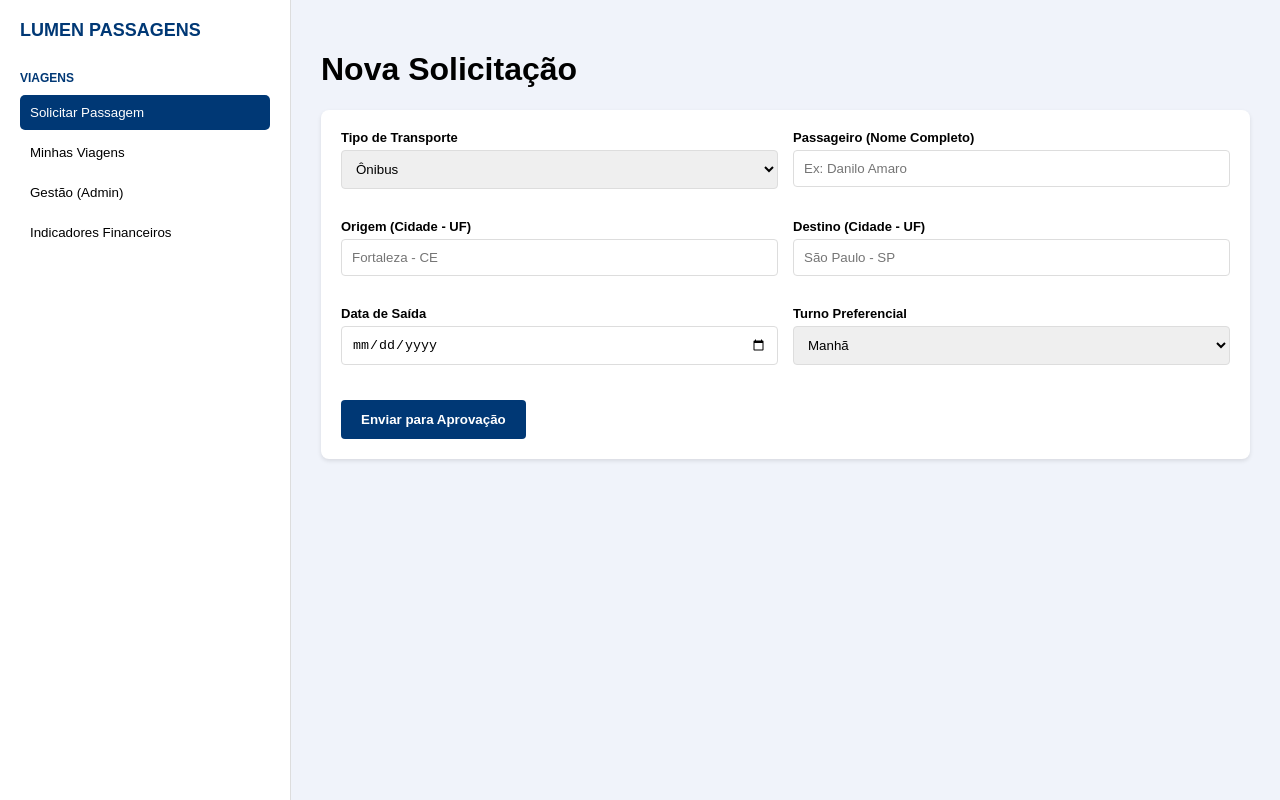
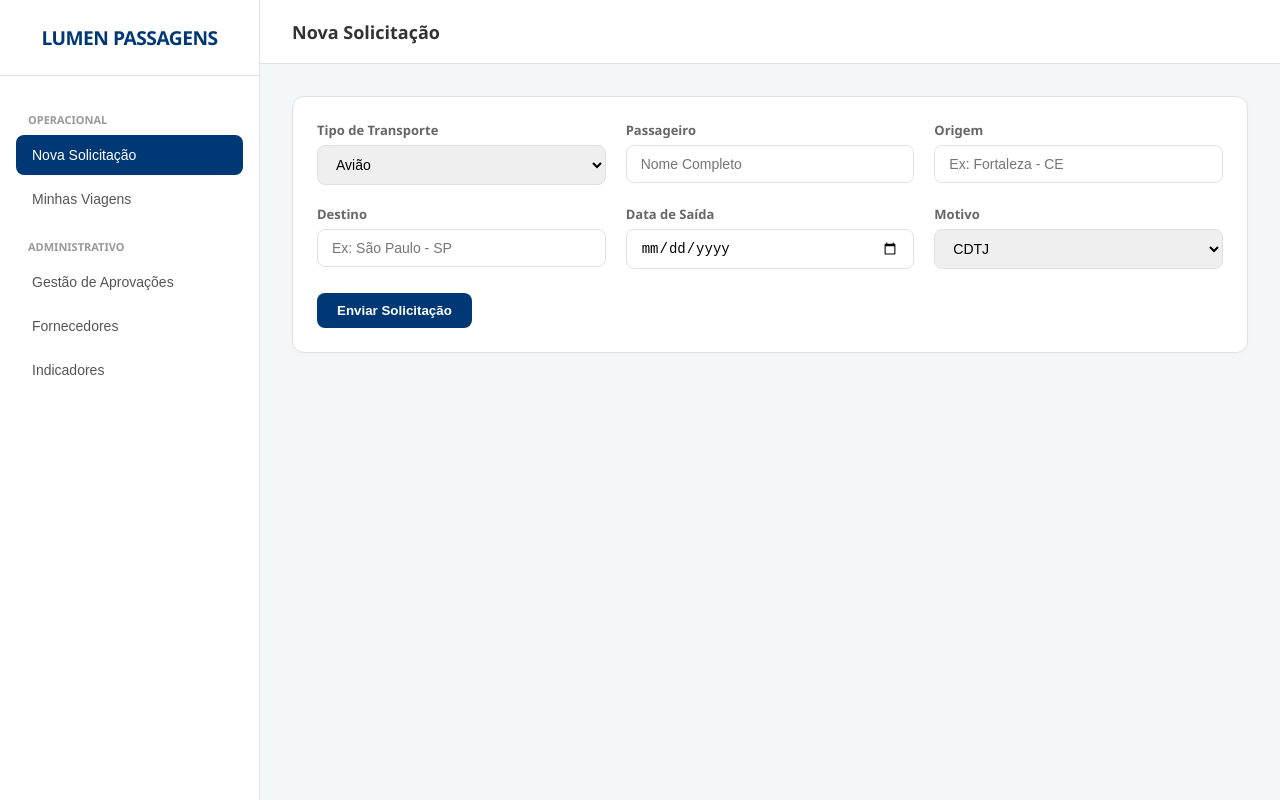
Before and after one commit to daniloamaro-design/lumenpassagens, a plain HTML site: page index.html in a window 1280 px wide. Drawn offline with nearby package versions, Linux system fonts and the light colour scheme; no server answers.

Commit message:
Refactor index.html for improved structure and styles

```diff
--- a/index.html
+++ b/index.html
@@ -12,94 +12,148 @@
   <script src="https://cdnjs.cloudflare.com/ajax/libs/Chart.js/4.4.1/chart.umd.min.js"></script>
 
   <style>
+    *, *::before, *::after { box-sizing: border-box; margin: 0; padding: 0; }
     :root {
       --lumen: #003875;
-      --lumen-light: #e6f0fa;
+      --lumen-mid: #1a4d85;
+      --lumen-lt: #eef4fb;
       --accent: #FFD700;
-      --bg: #F0F3FA;
-      --border: #ddd;
+      --success: #28a745;
+      --danger: #dc3545;
+      --text: #333;
+      --border: #dee2e6;
+      --bg: #f4f7f9;
     }
-    body { font-family: sans-serif; background: var(--bg); margin: 0; display: flex; height: 100vh; }
 
-    .sidebar { width: 250px; background: white; border-right: 1px solid var(--border); padding: 20px; }
-    .sidebar-section-title { font-weight: bold; color: var(--lumen); margin: 20px 0 10px; font-size: 12px; text-transform: uppercase; }
-    .sidebar-item { width: 100%; text-align: left; padding: 10px; border: none; background: none; cursor: pointer; border-radius: 5px; margin-bottom: 5px; }
-    .sidebar-item:hover { background: var(--lumen-light); }
-    .sidebar-item.active { background: var(--lumen); color: white; }
+    body { font-family: 'Segoe UI', system-ui, sans-serif; background: var(--bg); color: var(--text); display: flex; height: 100vh; overflow: hidden; }
 
-    .main-content { flex: 1; padding: 30px; overflow-y: auto; }
-    .card { background: white; padding: 20px; border-radius: 8px; box-shadow: 0 2px 4px rgba(0,0,0,0.1); }
-    .form-group { margin-bottom: 15px; display: flex; flex-direction: column; }
-    .form-label { font-size: 13px; font-weight: bold; margin-bottom: 5px; }
-    .form-input, .form-select { padding: 10px; border: 1px solid var(--border); border-radius: 4px; }
-    .btn { padding: 12px 20px; border: none; border-radius: 4px; cursor: pointer; font-weight: bold; }
+    /* Sidebar Estilo Lumen Estoque */
+    .sidebar { width: 260px; background: white; border-right: 1px solid var(--border); display: flex; flex-direction: column; flex-shrink: 0; }
+    .sidebar-header { padding: 24px; border-bottom: 1px solid var(--border); text-align: center; }
+    .brand-title { color: var(--lumen); font-size: 1.2rem; font-weight: 800; letter-spacing: -0.5px; }
+    .sidebar-nav { flex: 1; padding: 16px; overflow-y: auto; }
+    .nav-group-title { font-size: 11px; font-weight: 700; color: #999; text-transform: uppercase; margin: 20px 0 8px 12px; }
+    .nav-link { display: flex; align-items: center; padding: 12px 16px; color: #555; text-decoration: none; border-radius: 8px; font-size: 14px; font-weight: 500; margin-bottom: 4px; border: none; background: none; width: 100%; cursor: pointer; transition: 0.2s; }
+    .nav-link:hover { background: var(--lumen-lt); color: var(--lumen); }
+    .nav-link.active { background: var(--lumen); color: white; }
+
+    /* Conteúdo Principal */
+    .main-content { flex: 1; display: flex; flex-direction: column; overflow: hidden; }
+    .top-bar { height: 64px; background: white; border-bottom: 1px solid var(--border); display: flex; align-items: center; justify-content: space-between; padding: 0 32px; }
+    .page-container { flex: 1; padding: 32px; overflow-y: auto; }
+    .page { display: none; }
+    .page.active { display: block; animation: fadeIn 0.3s ease; }
+
+    /* Cards e Forms */
+    .card { background: white; border-radius: 12px; border: 1px solid var(--border); padding: 24px; margin-bottom: 24px; box-shadow: 0 2px 4px rgba(0,0,0,0.02); }
+    .form-grid { display: grid; grid-template-columns: repeat(auto-fit, minmax(240px, 1fr)); gap: 20px; }
+    .form-group { display: flex; flex-direction: column; gap: 6px; }
+    label { font-size: 13px; font-weight: 600; color: #666; }
+    input, select, textarea { padding: 10px 14px; border: 1px solid var(--border); border-radius: 8px; font-size: 14px; outline: none; transition: 0.2s; }
+    input:focus { border-color: var(--lumen); box-shadow: 0 0 0 3px rgba(0,56,117,0.1); }
+
+    .btn { padding: 10px 20px; border-radius: 8px; border: none; font-weight: 600; cursor: pointer; transition: 0.2s; display: inline-flex; align-items: center; gap: 8px; }
     .btn-primary { background: var(--lumen); color: white; }
-    .page { display: none; }
-    .page.active { display: block; }
-    .divider { height: 1px; background: #eee; margin: 20px 0; }
+    .btn-primary:hover { background: var(--lumen-mid); }
+
+    table { width: 100%; border-collapse: collapse; margin-top: 16px; }
+    th { text-align: left; padding: 12px 16px; background: var(--lumen-lt); color: var(--lumen); font-size: 12px; text-transform: uppercase; }
+    td { padding: 14px 16px; border-bottom: 1px solid var(--border); font-size: 14px; }
+
+    @keyframes fadeIn { from { opacity: 0; transform: translateY(5px); } to { opacity: 1; transform: translateY(0); } }
     .hidden { display: none; }
   </style>
 </head>
 <body>
 
-<div id="app-screen" style="display:flex; width:100%;">
-  <nav class="sidebar">
-    <div style="font-weight: bold; color: var(--lumen); font-size: 18px; margin-bottom: 30px;">LUMEN PASSAGENS</div>
-    <div class="sidebar-section">
-      <div class="sidebar-section-title">Viagens</div>
-      <button class="sidebar-item active" onclick="goPage('nova-passagem')">Solicitar Passagem</button>
-      <button class="sidebar-item" onclick="goPage('minhas-viagens')">Minhas Viagens</button>
-      <button class="sidebar-item" id="menu-admin" onclick="goPage('gestao-viagens')">Gestão (Admin)</button>
-      <button class="sidebar-item" id="menu-financeiro" onclick="goPage('financeiro')">Indicadores Financeiros</button>
+  <aside class="sidebar">
+    <div class="sidebar-header">
+      <div class="brand-title">LUMEN PASSAGENS</div>
+    </div>
+    <nav class="sidebar-nav">
+      <div class="nav-group-title">Operacional</div>
+      <button class="nav-link active" onclick="goPage('solicitar')">Nova Solicitação</button>
+      <button class="nav-link" onclick="goPage('minhas')">Minhas Viagens</button>
+
+      <div id="admin-menu" class="hidden">
+        <div class="nav-group-title">Administrativo</div>
+        <button class="nav-link" onclick="goPage('gestao')">Gestão de Aprovações</button>
+        <button class="nav-link" onclick="goPage('fornecedores')">Fornecedores</button>
+        <button class="nav-link" onclick="goPage('indicadores')">Indicadores</button>
       </div>
     </nav>
+  </aside>
 
   <main class="main-content">
-    <div id="page-nova-passagem" class="page active">
-      <h1 class="page-title">Nova Solicitação</h1>
+    <header class="top-bar">
+      <h2 id="page-title" style="font-size: 18px;">Nova Solicitação</h2>
+      <div id="user-info" style="font-size: 14px; font-weight: 600; color: var(--lumen);"></div>
+    </header>
+
+    <div class="page-container">
+
+      <section id="page-solicitar" class="page active">
         <div class="card">
-        <div style="display:grid; grid-template-columns: 1fr 1fr; gap:15px;">
+          <div class="form-grid">
             <div class="form-group">
-            <label class="form-label">Tipo de Transporte</label>
-            <select id="tipo-transporte" class="form-select">
-              <option value="onibus">Ônibus</option>
-              <option value="aviao">Avião</option>
+              <label>Tipo de Transporte</label>
+              <select id="f-tipo">
+                <option value="Avião">Avião</option>
+                <option value="Ônibus">Ônibus</option>
               </select>
             </div>
             <div class="form-group">
-            <label class="form-label">Passageiro (Nome Completo)</label>
-            <input type="text" id="passageiro-nome" class="form-input" placeholder="Ex: Danilo Amaro">
+              <label>Passageiro</label>
+              <input type="text" id="f-passageiro" placeholder="Nome Completo">
             </div>
             <div class="form-group">
-            <label class="form-label">Origem (Cidade - UF)</label>
-            <input type="text" id="local-saida" class="form-input" placeholder="Fortaleza - CE">
+              <label>Origem</label>
+              <input type="text" id="f-origem" placeholder="Ex: Fortaleza - CE">
             </div>
             <div class="form-group">
-            <label class="form-label">Destino (Cidade - UF)</label>
-            <input type="text" id="local-destino" class="form-input" placeholder="São Paulo - SP">
+              <label>Destino</label>
+              <input type="text" id="f-destino" placeholder="Ex: São Paulo - SP">
             </div>
             <div class="form-group">
-            <label class="form-label">Data de Saída</label>
-            <input type="date" id="data-saida" class="form-input">
+              <label>Data de Saída</label>
+              <input type="date" id="f-data">
             </div>
             <div class="form-group">
-            <label class="form-label">Turno Preferencial</label>
-            <select id="turno-pref" class="form-select">
-              <option value="manha">Manhã</option>
-              <option value="tarde">Tarde</option>
-              <option value="noite">Noite</option>
+              <label>Motivo</label>
+              <select id="f-motivo">
+                <option value="CDTJ">CDTJ</option>
+                <option value="Transferência">Transferência</option>
+                <option value="Visita Família">Visita Família</option>
+                <option value="Selo Lumen">Selo Lumen</option>
               </select>
             </div>
           </div>
-        <button class="btn btn-primary" style="margin-top:20px" onclick="salvarSolicitacao()">Enviar para Aprovação</button>
+          <button class="btn btn-primary" style="margin-top: 24px;" onclick="salvarSolicitacao()">Enviar Solicitação</button>
         </div>
+      </section>
+
+      <section id="page-fornecedores" class="page">
+        <div class="card">
+          <div class="form-grid" style="align-items: end;">
+            <div class="form-group">
+              <label>Nome do Fornecedor</label>
+              <input type="text" id="forn-nome" placeholder="Ex: Latam, Gontijo...">
             </div>
+            <button class="btn btn-primary" onclick="salvarFornecedor()">Cadastrar</button>
+          </div>
+          <table id="tabela-fornecedores">
+            <thead><tr><th>Nome</th><th>Ações</th></tr></thead>
+            <tbody></tbody>
+          </table>
+        </div>
+      </section>
 
-    <div id="page-minhas-viagens" class="page"><h1>Minhas Viagens</h1><div class="card">Lista em breve...</div></div>
-    <div id="page-gestao-viagens" class="page"><h1>Gestão Admin</h1><div class="card">Aprovações aqui...</div></div>
-    <div id="page-financeiro" class="page"><h1>Indicadores</h1><div class="card">Gráficos aqui...</div></div>
+      <section id="page-minhas" class="page"><div class="card">Carregando viagens...</div></section>
+      <section id="page-gestao" class="page"><div class="card">Aguardando aprovações...</div></section>
+      <section id="page-indicadores" class="page"><div class="card"><canvas id="chartCustos"></canvas></div></section>
+
+    </div>
   </main>
-</div>
 
   <script>
     const FIREBASE_CONFIG = {
@@ -111,47 +165,94 @@ const FIREBASE_CONFIG = {
       appId: "1:980133097947:web:4f778878f8e83b97f677fe"
     };
 
-// Inicialização
     firebase.initializeApp(FIREBASE_CONFIG);
     const db = firebase.firestore();
 
-// Função para mudar de página (CORRIGE ERRO DE CLIQUE)
-function goPage(pageId) {
+    // Navegação
+    function goPage(id) {
       document.querySelectorAll('.page').forEach(p => p.classList.remove('active'));
-  document.querySelectorAll('.sidebar-item').forEach(i => i.classList.remove('active'));
-
-  const target = document.getElementById('page-' + pageId);
-  if(target) target.classList.add('active');
+      document.querySelectorAll('.nav-link').forEach(l => l.classList.remove('active'));
+      document.getElementById('page-' + id).classList.add('active');
       event.currentTarget.classList.add('active');
+      document.getElementById('page-title').innerText = event.currentTarget.innerText;
     }
 
-// Função para salvar (CORRIGE ERRO DE ENVIO)
+    // Função de correção para o erro de 'filter'
+    function safeUpdateBadge(data) {
+      if (!data || !Array.isArray(data)) return; // Trava de segurança
+      const pendentes = data.filter(item => item && item.status === 'Pendente');
+      console.log('Pendentes atualizados:', pendentes.length);
+    }
+
     async function salvarSolicitacao() {
+      const btn = event.target;
+      btn.disabled = true;
+
       const dados = {
-    tipo: document.getElementById('tipo-transporte').value,
-    passageiro: document.getElementById('passageiro-nome').value,
-    origem: document.getElementById('local-saida').value,
-    destino: document.getElementById('local-destino').value,
-    data: document.getElementById('data-saida').value,
+        tipo: document.getElementById('f-tipo').value,
+        passageiro: document.getElementById('f-passageiro').value,
+        origem: document.getElementById('f-origem').value,
+        destino: document.getElementById('f-destino').value,
+        data: document.getElementById('f-data').value,
+        motivo: document.getElementById('f-motivo').value,
         status: 'Pendente',
-    data_criacao: new Date().toISOString()
+        criadoEm: new Date().toISOString()
       };
 
       try {
         await db.collection('passagens').add(dados);
-    alert('Solicitação enviada com sucesso!');
+        alert('Solicitação enviada!');
+        document.querySelectorAll('input').forEach(i => i.value = '');
       } catch (e) {
-    console.error(e);
-    alert('Erro ao salvar no banco de dados.');
+        alert('Erro ao salvar.');
+      } finally {
+        btn.disabled = false;
       }
     }
 
-// CORREÇÃO DOS ERROS DE FILTER/REDUCE (Tratamento de dados vazios)
-function updateBadge(data) {
-  const lista = data || []; // Se data for undefined, vira lista vazia
-  const pendentes = lista.filter(item => item && item.status === 'Pendente');
-  console.log('Pendentes:', pendentes.length);
+    // Gestão de Fornecedores (Para evitar erro ao excluir)
+    async function salvarFornecedor() {
+      const nome = document.getElementById('forn-nome').value;
+      if(!nome) return;
+      await db.collection('fornecedores_viagens').add({ nome });
+      document.getElementById('forn-nome').value = '';
+      carregarFornecedores();
     }
+
+    async function carregarFornecedores() {
+      const snap = await db.collection('fornecedores_viagens').get();
+      const tbody = document.querySelector('#tabela-fornecedores tbody');
+      tbody.innerHTML = '';
+
+      // Verificação de segurança (o que causava o erro anterior)
+      if (snap.empty) {
+        tbody.innerHTML = '<tr><td colspan="2">Nenhum fornecedor cadastrado.</td></tr>';
+        return;
+      }
+
+      snap.forEach(doc => {
+        const d = doc.data();
+        tbody.innerHTML += `
+          <tr>
+            <td>${d.nome}</td>
+            <td><button class="btn" style="color:red" onclick="removerFornecedor('${doc.id}')">Excluir</button></td>
+          </tr>`;
+      });
+    }
+
+    async function removerFornecedor(id) {
+      if(!confirm('Deseja excluir este fornecedor?')) return;
+      await db.collection('fornecedores_viagens').doc(id).delete();
+      carregarFornecedores(); // Recarrega com segurança
+    }
+
+    // Inicialização do Admin (Exemplo manual para você testar)
+    // Para ver o menu admin, você pode rodar no console: document.getElementById('admin-menu').classList.remove('hidden')
+    window.onload = () => {
+      carregarFornecedores();
+      // Simulação de Admin para sua apresentação
+      document.getElementById('admin-menu').classList.remove('hidden');
+    };
   </script>
 </body>
 </html>
```
Lines whose indentation alone changed are shown as unchanged.
